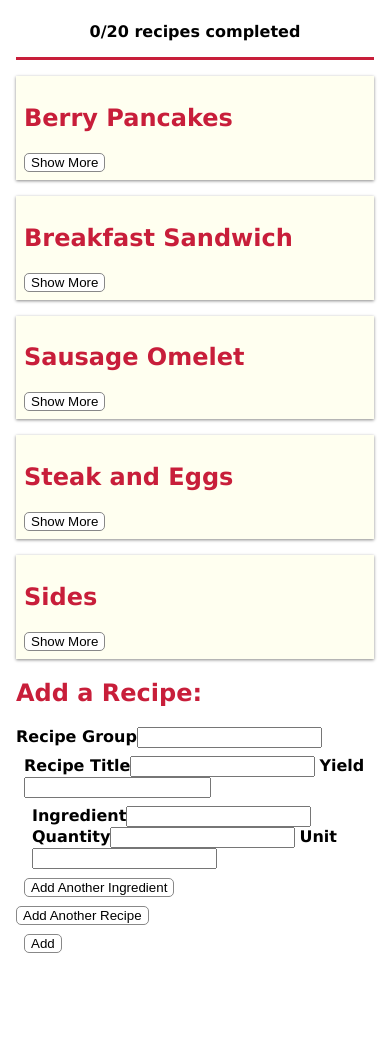
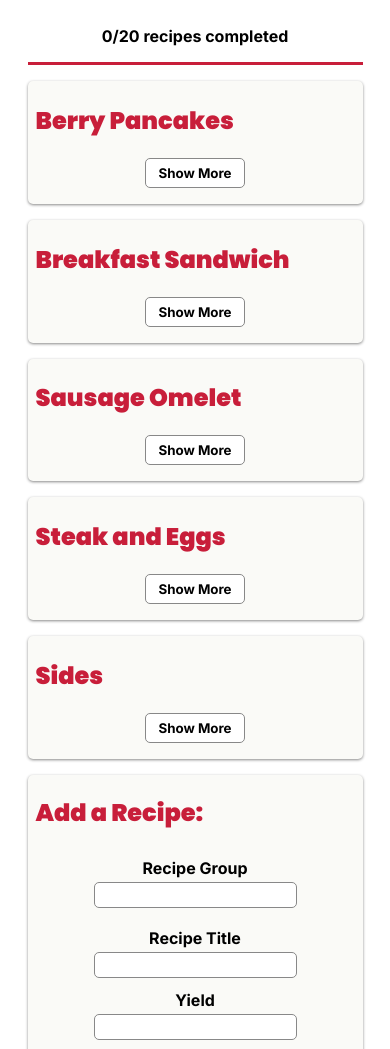
Before and after one commit to AzizaMassri/interactive-prep-list, a plain HTML site: page index.html in a window 390 px wide. Shown: the part 99-1148 px from the top of the page. Before the commit the page ends 1076 px from the top, so only its background shows below. Drawn offline with Linux system fonts and the light colour scheme.

Commit message:
Style prep list with responsive layout and custom fonts

```diff
--- a/style.css
+++ b/style.css
@@ -1,12 +1,26 @@
+@import url('https://fonts.googleapis.com/css2?family=Inter:ital,opsz,wght@0,14..32,100..900;1,14..32,100..900&family=Poppins:ital,wght@0,100;0,200;0,300;0,400;0,500;0,600;0,700;0,800;0,900;1,100;1,200;1,300;1,400;1,500;1,600;1,700;1,800;1,900&display=swap');
+
 body {
-  font-family: Verdana, sans-serif;
+  display: flex;
+  flex-direction: column;
+  align-items: stretch;
+  width: 90%;
+  max-width: 900px;
+  margin: 0 auto;
+  overflow-wrap: anywhere;
+  font-family: "Inter", sans-serif;
+  font-optical-sizing: auto;
+  font-style: normal;
   background-color: #FFFFFF;
+
 }
+
 h1 {
   display: flex;
   justify-content: center;
   padding-top: 16px;
 }
+
 .counter-text {
   display: flex;
   justify-content: center;
@@ -14,35 +28,116 @@ h1 {
   font-weight: bold;
   border-bottom: 3px solid #c81E3A;
 }
+
 h1, h2 {
   color: #C81E3A;
+  font-family: "Poppins", sans-serif;
+  font-weight: 900;
+  font-style: normal;
 }
+
 div {
-  padding: 8px 8px;
+  padding: 2px 8px;
+
 }
-.recipe-group-div {
+
+.recipe-group-div, .recipe-form{
   margin-bottom: 16px;
-  background-color: #FFFFF0;
+  padding-bottom: 8px;
+  border-radius: 5px;
+  background-color: #FAFAF7;
   box-shadow: 0 1px 3px #888888;
 }
+
 .recipe-group-ul {
   list-style-type: none;
+  padding: 4px 0;
 }
+
+.recipe-ul {
+  padding: 4px 0;
+}
+
 .button {
+  display: block;
+  width: fit-content;
   border-radius: 5px;
   border: 1px solid #888888;
+  margin: 8px auto;
+  padding: 6px 12px;
   background-color: #FFFFFF;
   color: #000000;
+  font-family: "Inter", sans-serif;
+  font-weight: bold;
   -webkit-text-fill-color: #000000;
 }
-.yield {
+
+.button:hover {
+  background-color: #FFE4E8;
+}
+
+.button[hidden] {
+  display: none;
+}
+
+p.yield {
   font-weight: bold;
 }
+
 .ingredient-li {
-  padding-bottom: 8px;
-  list-style-type: disc;
+  padding: 8px 0;
+  list-style: none;
 }
+
 label {
   padding-right: 4px;
   font-weight: bold;
 }
+
+.recipe-form {
+  display: flex;
+  flex-direction: column;
+  padding: 0 8px 8px 8px;
+}
+
+.recipe-form input {
+  margin: 4px 0;
+  padding: 4px;
+  border-radius: 5px;
+  max-width: 400px;
+  font-family: "Inter", sans-serif;
+  font-style: italic;
+  border: 1px solid #888888;
+}
+
+.recipe-entry:not(:first-of-type) {
+border-top: 1px solid #c81E3A;
+padding: 4px 0;
+}
+
+.recipe-entry, .ingredient-entry, .recipe-form label {
+  display: flex;
+  flex-direction: column;
+  align-items: center;
+  padding: 0;
+  margin-top: 8px;
+}
+
+.recipe-form div {
+  padding: 0;
+}
+
+@media (min-width: 768px) {
+ .recipe-form label, .recipe-entry label, .ingredient-entry label {
+  display: grid;
+  grid-template-columns: 1fr 1fr;
+  width: 90%;
+}
+.recipe-entry, .ingredient-entry {
+  align-items: stretch;
+}
+.button {
+  align-self: flex-start;
+  margin: 8px 0;
+}
+}
```
